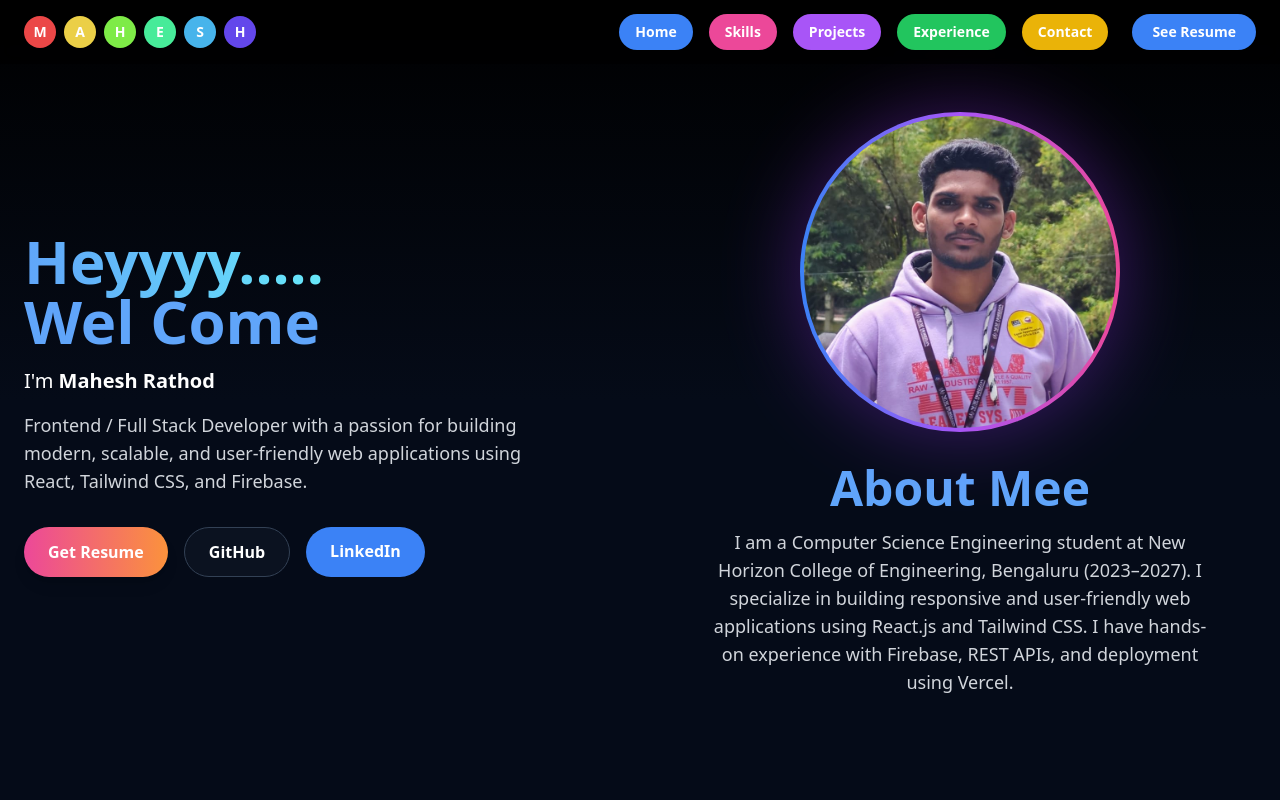
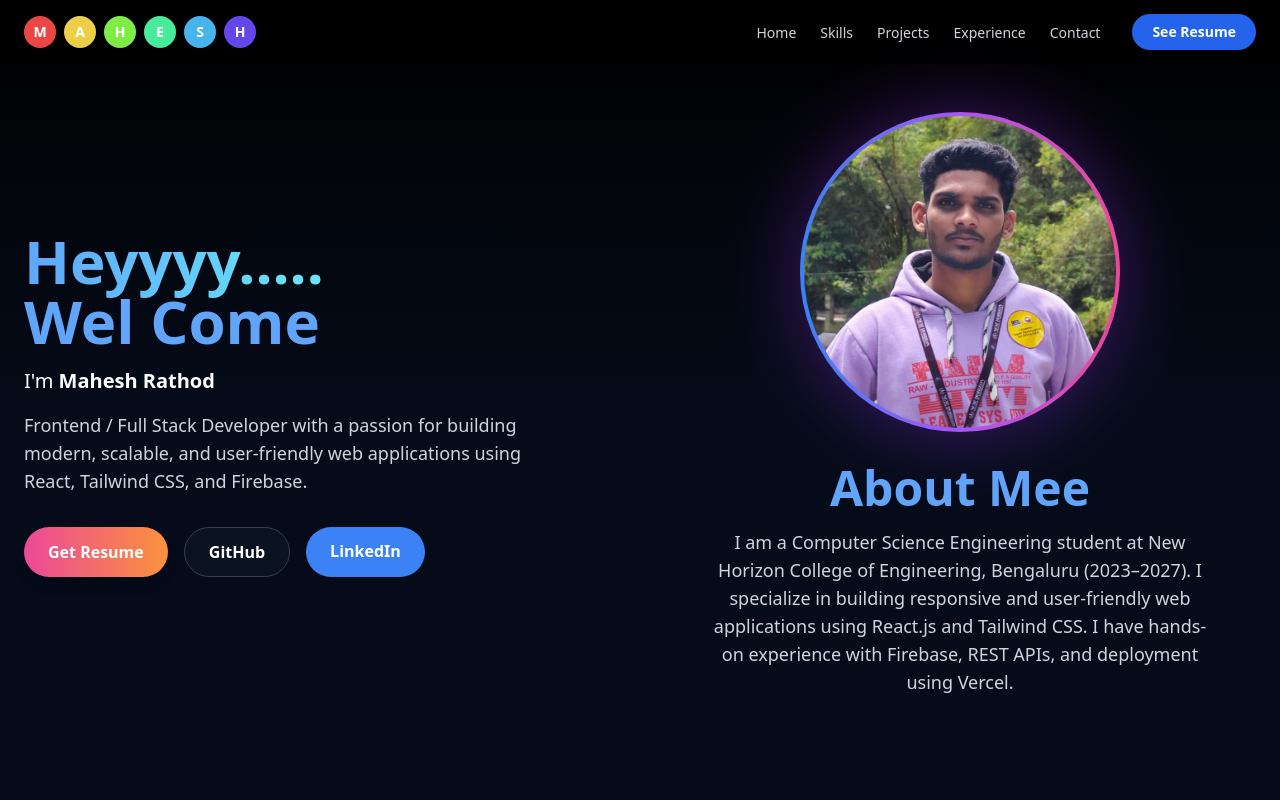
Before and after one commit to MaheshR04/my-portfolio, a React (Vite) app: page / in a window 1280 px wide. Shown: the top 800 px of the page. Built offline with nearby package versions, Linux system fonts and the light colour scheme.

Commit message:
added new project

```diff
--- a/src/components/Navbar.jsx
+++ b/src/components/Navbar.jsx
@@ -48,20 +48,17 @@ export default function Navbar() {
         </button>
 
         {/* DESKTOP MENU — hidden on small screens */}
-        <div className="hidden md:flex items-center gap-4">
-          <ul className="flex gap-4">
-            {menu.map((item, i) => (
+        <div className="hidden md:flex items-center gap-6">
+          <ul className="flex gap-6">
+            {menu.map((item) => (
               <li key={item}>
                 <a
                   href={`#${item.toLowerCase()}`}
-                  className={`
-                    ${colors[i]}
-                    px-4 py-2 rounded-full
-                    text-white text-sm font-semibold
-                    flex items-center justify-center
-                    hover:scale-110 hover:shadow-lg
-                    transition duration-300
-                  `}
+                  className="
+                    text-gray-300 text-sm font-medium
+                    hover:text-blue-400
+                    transition-colors duration-300
+                  "
                 >
                   {item}
                 </a>
@@ -78,13 +75,13 @@ export default function Navbar() {
               ml-2
               px-5 py-2
               rounded-full
-              bg-blue-500
-              hover:bg-blue-600
+              bg-blue-600
+              hover:bg-blue-500
               text-white
               text-sm
               font-semibold
-              transition
-              hover:scale-110 hover:shadow-lg
+              transition-all
+              hover:shadow-[0_0_15px_rgba(59,130,246,0.5)]
             "
           >
             See Resume
@@ -94,8 +91,8 @@ export default function Navbar() {
         {/* MOBILE MENU OVERLAY */}
         <div
           className={`
-            fixed inset-0 bg-black/95 backdrop-blur-lg z-40
-            flex flex-col items-center justify-center gap-6
+            fixed inset-0 bg-[#030712]/95 backdrop-blur-md z-40
+            flex flex-col items-center justify-center gap-8
             transition-all duration-300 md:hidden
             ${isOpen
               ? "opacity-100 pointer-events-auto"
@@ -103,20 +100,17 @@ export default function Navbar() {
             }
           `}
         >
-          <ul className="flex flex-col items-center gap-5">
-            {menu.map((item, i) => (
+          <ul className="flex flex-col items-center gap-6">
+            {menu.map((item) => (
               <li key={item}>
                 <a
                   href={`#${item.toLowerCase()}`}
                   onClick={() => setIsOpen(false)}
-                  className={`
-                    ${colors[i]}
-                    px-8 py-3 rounded-full
-                    text-white text-lg font-semibold
-                    flex items-center justify-center
-                    hover:scale-105
-                    transition duration-300
-                  `}
+                  className="
+                    text-gray-300 text-2xl font-medium
+                    hover:text-blue-400
+                    transition-colors duration-300
+                  "
                 >
                   {item}
                 </a>
@@ -133,12 +127,13 @@ export default function Navbar() {
               mt-4
               px-8 py-3
               rounded-full
-              bg-blue-500
-              hover:bg-blue-600
+              bg-blue-600
+              hover:bg-blue-500
               text-white
               text-lg
               font-semibold
-              transition
+              transition-all
+              hover:shadow-[0_0_15px_rgba(59,130,246,0.5)]
             "
           >
             See Resume
--- a/src/components/Projects.jsx
+++ b/src/components/Projects.jsx
@@ -19,6 +19,14 @@ export default function Projects() {
       tech: "React, JavaScript, Tailwind CSS ,Python, Mongo DB",
       github: "#",
       live: "#",
+    },
+    {
+      title: "PDF Merge & Converter",
+      description:
+        "A utility tool that allows users to seamlessly merge multiple PDF documents into a single file and convert PDFs to Word format. Built with focus on fast processing and accuracy.",
+      tech: "React, Python, Tailwind CSS",
+      github: "",
+      live: "https://marge-pdf.vercel.app/",
     },
     {
       title: "Portfolio ",
@@ -97,19 +105,27 @@ export default function Projects() {
               </p>
 
               <div className="flex gap-3 sm:gap-4 mt-5 sm:mt-6 flex-wrap">
+                {project.github && project.github !== "#" && (
                   <a
                     href={project.github}
+                    target="_blank"
+                    rel="noopener noreferrer"
                     className="px-4 py-2 text-sm rounded-full border border-slate-600 text-white hover:border-white transition"
                   >
                     GitHub
                   </a>
+                )}
 
+                {project.live && project.live !== "#" && (
                   <a
                     href={project.live}
+                    target="_blank"
+                    rel="noopener noreferrer"
                     className="px-4 py-2 text-sm rounded-full bg-blue-500 hover:bg-blue-600 transition text-white"
                   >
                     Live Demo
                   </a>
+                )}
               </div>
             </motion.div>
           ))}
```
Lines whose indentation alone changed are shown as unchanged.
